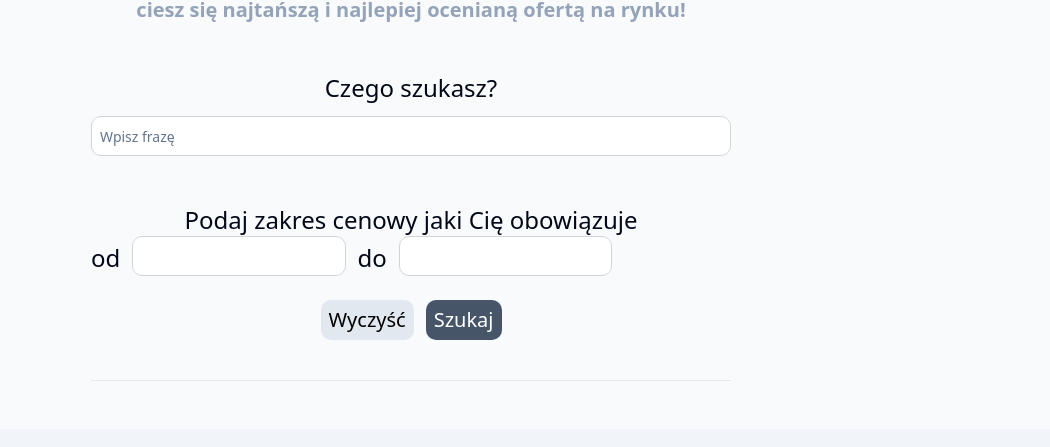
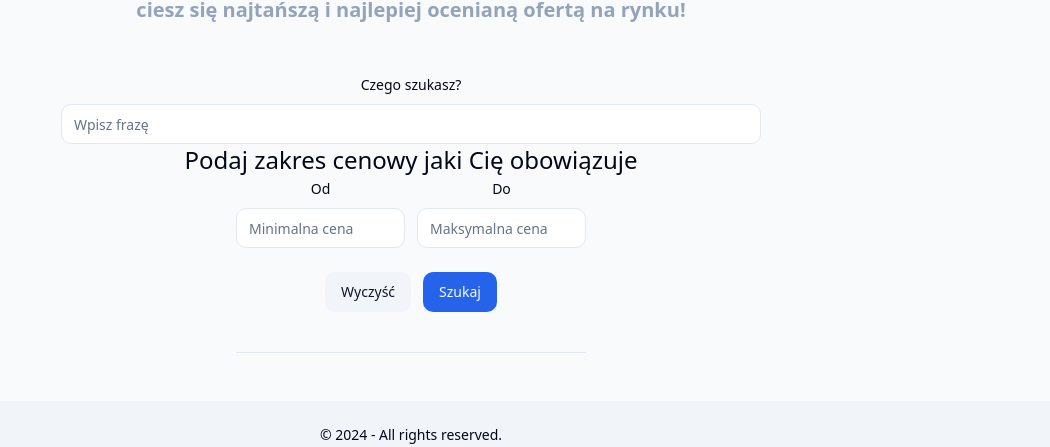
Before and after one commit to nerdbord/pomocnik-zakupowy-ai-m110a0ju, a Next.js app: page / in a window 1280 px wide. Shown: the part 276-723 px from the top of the page, without its empty margins (229-1279 px from the left). Built offline with nearby package versions, Linux system fonts and the light colour scheme; no server answers.

Commit message:
form validation and style

```diff
--- a/src/components/FavoriteButton.tsx
+++ b/src/components/FavoriteButton.tsx
@@ -39,8 +39,7 @@ export const FavoriteButton: React.FC<FavoriteButtonProps> = ({ url }) => {
   };
   return (
     <div>
-      <Button onClick={handleAddToFavorite} disabled={isPending || isAdded}>
-        {/* {isPending ? "Zapisywanie" : isAdded ? "Zapisano" : "Zapisz w ulubionych"} */}
+      <Button variant="outline" onClick={handleAddToFavorite} disabled={isPending || isAdded}>
         {isPending ? (
           <>
             <Loader2 className="mr-2 h-4 w-4 animate-spin" /> Zapisywanie
@@ -51,7 +50,7 @@ export const FavoriteButton: React.FC<FavoriteButtonProps> = ({ url }) => {
           </>
         ) : (
           <>
-            <Star className="mr-2 h-4 w-4" /> Zapisz
+            <Star strokeWidth={1} className="" />
           </>
         )}
       </Button>
--- a/src/components/ResultsList.tsx
+++ b/src/components/ResultsList.tsx
@@ -37,7 +37,7 @@ const handleRemove = (link: string) => {
 
 
   return (
-    <div className="mx-auto mt-8 max-w-[1100px] px-12">
+    <div className="mx-auto mt-8 mb-10 max-w-[1100px] px-12">
       <Table>
         <TableCaption className="text-left">
           Lista znalezionych linków.
@@ -66,7 +66,7 @@ const handleRemove = (link: string) => {
                 <FavoriteButton url={link} />
               </TableCell>
               <TableCell className="text-right">
-                <Button variant="secondary" onClick={()=>handleRemove(link)}>
+                <Button variant="outline" onClick={()=>handleRemove(link)}>
                   <Trash2 strokeWidth={1} />
                 </Button>
               </TableCell>
--- a/src/components/form.tsx
+++ b/src/components/form.tsx
@@ -1,3 +1,106 @@
+// "use client";
+
+// import { useEffect, useState } from "react";
+// import { Button } from "@/components/ui/button";
+// import { Input } from "@/components/ui/input";
+// import { ResultsList } from "./ResultsList";
+// import { Separator } from "./ui/separator";
+
+// export const FormComponent: React.FC = () => {
+//   const [minPrice, setMinPrice] = useState("");
+//   const [maxPrice, setMaxPrice] = useState("");
+//   const [searchTerm, setSearchTerm] = useState("");
+//   const [results, setResults] = useState<string[]>([]);
+
+//   // Odczytaj wyniki z localStorage przy wczytaniu komponentu
+//   useEffect(() => {
+//     const savedResults = localStorage.getItem("searchResults");
+//     if (savedResults) {
+//       setResults(JSON.parse(savedResults));
+//     }
+//   }, []);
+
+//   const handleSubmit = async (e: { preventDefault: () => void }) => {
+//     e.preventDefault();
+//     console.log({ searchTerm, minPrice, maxPrice });
+
+//     const response = await fetch("http://localhost:3000/api/chat", {
+//       method: "POST",
+//       headers: {
+//         "Content-Type": "application/json",
+//       },
+//       body: JSON.stringify({
+//         productType: searchTerm,
+//         priceRange: { min: minPrice, max: maxPrice },
+//       }),
+//     });
+
+//     const data = await response.json();
+
+//     setResults(data.websites);
+
+//     // Zapisz wyniki w localStorage
+//     localStorage.setItem("searchResults", JSON.stringify(data.websites));
+
+//     console.log(data);
+//   };
+
+//   const handleReset = () => {
+//     setSearchTerm("");
+//     setMinPrice("");
+//     setMaxPrice("");
+//     setResults([]);
+//     localStorage.removeItem("searchResults"); // Usuń wyniki z localStorage
+//   };
+
+//   return (
+//     <div className="flex flex-col m-auto mt-12 text-center">
+//       <span className="text-2xl font-thin">Czego szukasz?</span>
+//       <Input
+//         type="text"
+//         value={searchTerm}
+//         onChange={(e) => setSearchTerm(e.target.value)}
+//         className="m-auto w-3/6 mt-3 border border-gray-300 p-2"
+//         placeholder="Wpisz frazę"
+//       />
+//       <span className="text-2xl font-thin mt-12">
+//         Podaj zakres cenowy jaki Cię obowiązuje
+//       </span>
+//       <div className="flex flex-row items-center m-auto w-3/6 space-x-3">
+//         <span className="text-2xl font-thin mt-1">od</span>
+//         <Input
+//           type="number"
+//           value={minPrice}
+//           onChange={(e) => setMinPrice(e.target.value)}
+//           className="w-2/6 border border-gray-300 p-2"
+//         />
+//         <span className="text-2xl font-thin mt-1">do</span>
+//         <Input
+//           type="number"
+//           value={maxPrice}
+//           onChange={(e) => setMaxPrice(e.target.value)}
+//           className="w-2/6 border border-gray-300 p-2"
+//         />
+//       </div>
+//       <div className="mt-6 mb-6 space-x-3">
+//         <Button
+//           onClick={handleReset}
+//           className="bg-slate-200 hover:bg-slate-300 text-xl font-thin text-black p-2"
+//         >
+//           Wyczyść
+//         </Button>
+//         <Button
+//           onClick={handleSubmit}
+//           className="bg-slate-600 hover:bg-slate-500 text-xl font-thin text-white p-2"
+//         >
+//           Szukaj
+//         </Button>
+//       </div>
+//       <Separator className="w-3/6 my-4 mx-auto" />
+//       <ResultsList results={results} setResults={setResults} />
+//     </div>
+//   );
+// };
 "use client";
 
 import { useEffect, useState } from "react";
@@ -5,11 +108,26 @@ import { Button } from "@/components/ui/button";
 import { Input } from "@/components/ui/input";
 import { ResultsList } from "./ResultsList";
 import { Separator } from "./ui/separator";
+import {
+  Form,
+  FormControl,
+  FormField,
+  FormItem,
+  FormLabel,
+  FormMessage,
+} from "@/components/ui/form";
+import { useForm } from "react-hook-form";
+import * as z from "zod";
+import { zodResolver } from "@hookform/resolvers/zod";
+
+// Definiowanie schematu walidacji z Zod
+const formSchema = z.object({
+  searchTerm: z.string().min(1, "Fraza nie może być pusta."),
+  minPrice: z.string().optional(),
+  maxPrice: z.string().optional(),
+});
 
 export const FormComponent: React.FC = () => {
-  const [minPrice, setMinPrice] = useState("");
-  const [maxPrice, setMaxPrice] = useState("");
-  const [searchTerm, setSearchTerm] = useState("");
   const [results, setResults] = useState<string[]>([]);
 
   // Odczytaj wyniki z localStorage przy wczytaniu komponentu
@@ -20,9 +138,18 @@ export const FormComponent: React.FC = () => {
     }
   }, []);
 
-  const handleSubmit = async (e: { preventDefault: () => void }) => {
-    e.preventDefault();
-    console.log({ searchTerm, minPrice, maxPrice });
+  // Inicjalizacja formularza z walidacją
+  const form = useForm({
+    resolver: zodResolver(formSchema),
+    defaultValues: {
+      searchTerm: "",
+      minPrice: "",
+      maxPrice: "",
+    },
+  });
+
+  const handleSubmit = async (values: z.infer<typeof formSchema>) => {
+    console.log(values);
 
     const response = await fetch("http://localhost:3000/api/chat", {
       method: "POST",
@@ -30,8 +157,8 @@ export const FormComponent: React.FC = () => {
         "Content-Type": "application/json",
       },
       body: JSON.stringify({
-        productType: searchTerm,
-        priceRange: { min: minPrice, max: maxPrice },
+        productType: values.searchTerm,
+        priceRange: { min: values.minPrice, max: values.maxPrice },
       }),
     });
 
@@ -46,56 +173,86 @@ export const FormComponent: React.FC = () => {
   };
 
   const handleReset = () => {
-    setSearchTerm("");
-    setMinPrice("");
-    setMaxPrice("");
+    form.reset();
     setResults([]);
     localStorage.removeItem("searchResults"); // Usuń wyniki z localStorage
   };
 
   return (
-    <div className="flex flex-col m-auto mt-12 text-center">
-      <span className="text-2xl font-thin">Czego szukasz?</span>
-      <Input
-        type="text"
-        value={searchTerm}
-        onChange={(e) => setSearchTerm(e.target.value)}
-        className="m-auto w-3/6 mt-3 border border-gray-300 p-2"
-        placeholder="Wpisz frazę"
+    <div className="max-w-[700px] flex flex-col m-auto mt-12 text-center">
+      <Form {...form}>
+        <form onSubmit={form.handleSubmit(handleSubmit)}>
+          <FormField
+            control={form.control}
+            name="searchTerm"
+            render={({ field }) => (
+              <FormItem>
+                <FormLabel>Czego szukasz?</FormLabel>
+                <FormControl>
+                  <Input placeholder="Wpisz frazę" {...field} />
+                </FormControl>
+                <FormMessage />
+              </FormItem>
+            )}
           />
           <span className="text-2xl font-thin mt-12">
             Podaj zakres cenowy jaki Cię obowiązuje
           </span>
           <div className="flex flex-row items-center m-auto w-3/6 space-x-3">
-        <span className="text-2xl font-thin mt-1">od</span>
+            <FormField
+              control={form.control}
+              name="minPrice"
+              render={({ field }) => (
+                <FormItem>
+                  <FormLabel>Od</FormLabel>
+                  <FormControl>
                     <Input
                       type="number"
-          value={minPrice}
-          onChange={(e) => setMinPrice(e.target.value)}
-          className="w-2/6 border border-gray-300 p-2"
+                      placeholder="Minimalna cena"
+                      {...field}
                     />
-        <span className="text-2xl font-thin mt-1">do</span>
+                  </FormControl>
+                  <FormMessage />
+                </FormItem>
+              )}
+            />
+            <FormField
+              control={form.control}
+              name="maxPrice"
+              render={({ field }) => (
+                <FormItem>
+                  <FormLabel>Do</FormLabel>
+                  <FormControl>
                     <Input
                       type="number"
-          value={maxPrice}
-          onChange={(e) => setMaxPrice(e.target.value)}
-          className="w-2/6 border border-gray-300 p-2"
+                      placeholder="Maksymalna cena"
+                      {...field}
+                    />
+                  </FormControl>
+                  <FormMessage />
+                </FormItem>
+              )}
             />
           </div>
           <div className="mt-6 mb-6 space-x-3">
             <Button
+              type="button"
               onClick={handleReset}
-          className="bg-slate-200 hover:bg-slate-300 text-xl font-thin text-black p-2"
+              variant="secondary"
+              // className="bg-slate-200 hover:bg-slate-300 text-xl font-thin text-black p-2"
             >
               Wyczyść
             </Button>
             <Button
-          onClick={handleSubmit}
-          className="bg-slate-600 hover:bg-slate-500 text-xl font-thin text-white p-2"
+              type="submit"
+              variant="default"
+              // className="bg-slate-600 hover:bg-slate-500 text-xl font-thin text-white p-2"
             >
               Szukaj
             </Button>
           </div>
+        </form>
+      </Form>
       <Separator className="w-3/6 my-4 mx-auto" />
       <ResultsList results={results} setResults={setResults} />
     </div>
```
Lines whose indentation alone changed are shown as unchanged.
